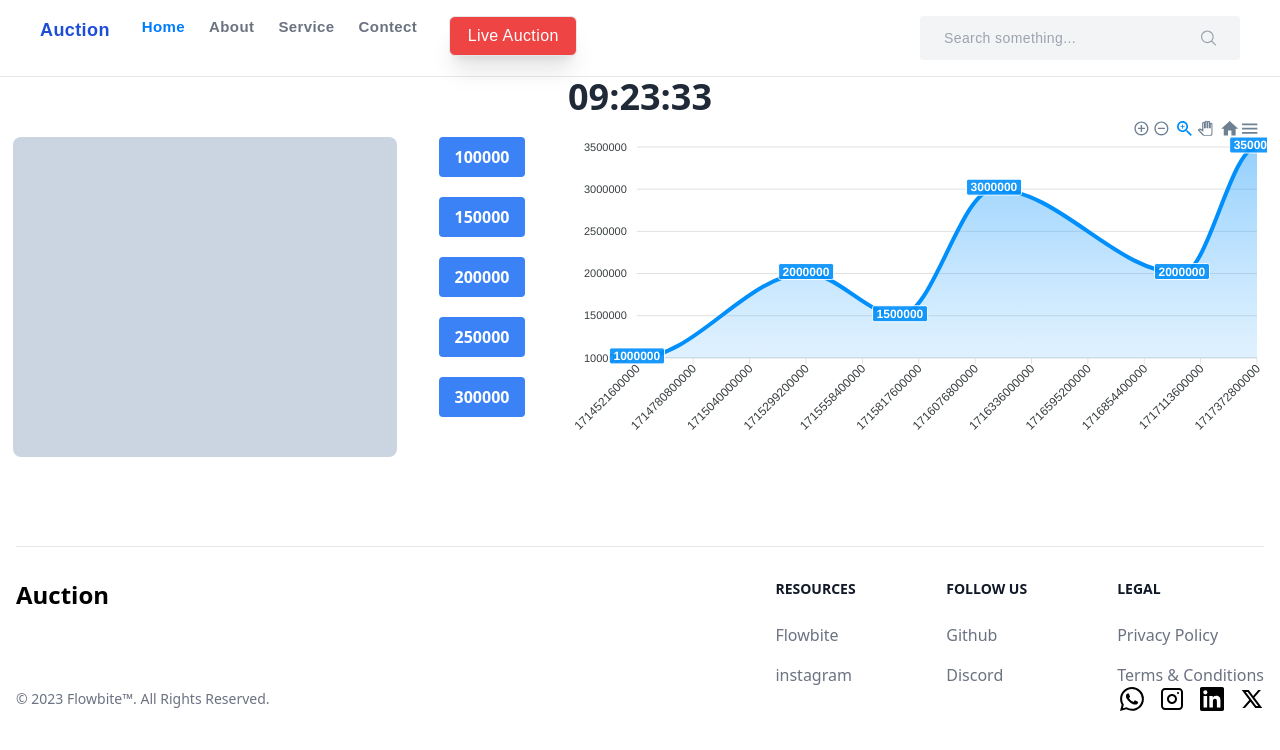
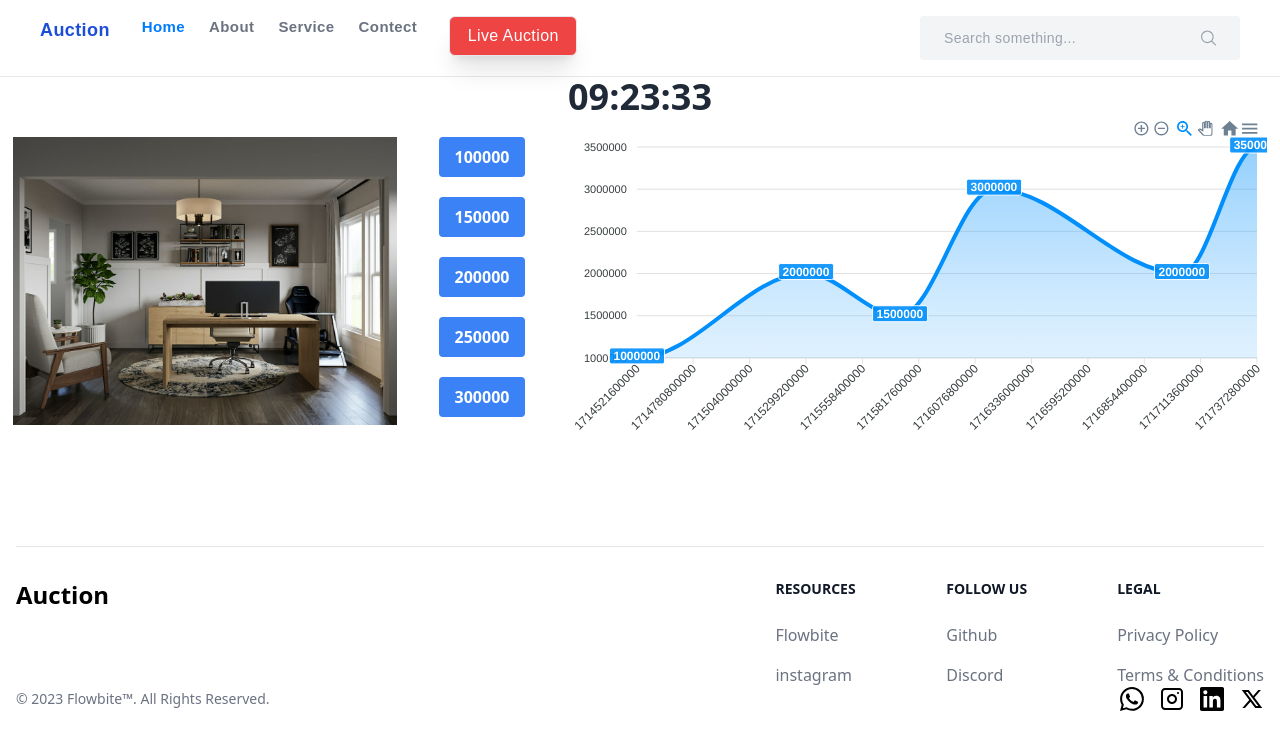
Before and after one commit to iamjuu/auction-app-using-react, a React (Vite) app: page /live in a window 1280 px wide. Shown: the top 750 px of the page. Built offline with nearby package versions, Linux system fonts and the light colour scheme.

Commit message:
dashBoard on work

```diff
--- a/src/components/btn.jsx
+++ b/src/components/btn.jsx
@@ -4,7 +4,7 @@ const btn = (props) => {
     const {className,name,style}=props
   return (
     <div>
-      {/* <button className={className} style={style}> {name} </button> */}
+      <button className={className} style={style}> {name} </button>
     </div>
   );
 }
--- a/src/pages/Agent/home.jsx
+++ b/src/pages/Agent/home.jsx
@@ -25,7 +25,7 @@ const Home = () => {
           <div>
             <Link to="/agent/addproperty">
               <AddBtn
-                className="bg-blue-500 hover:bg-blue-800 text-white font-bold py-2 px-4 rounded cursor-pointer"
+                className="bg-blue-500 hover:bg-blue-800  font-bold py-2 px-4 rounded cursor-pointer"
                 name={"Add property"}
               />
             </Link>
--- a/src/pages/user/live.jsx
+++ b/src/pages/user/live.jsx
@@ -2,13 +2,16 @@ import React from "react";
 import Graph from "../user/Graph";
 import Clock from "../user/clock";
 import PriceButton from "../../components/Home/PriceButton";
+import Bg1 from "../../assets/deatail/b4.jpeg"
 
 const live = () => {
   return (
     <>
       <Clock />
       <div className="  md:flex md:justify-around gap-4 ">
-        <div className="w-96 h-80 mt-5   bg-slate-300 rounded-lg"></div>
+        <div className="w-96 h-80 mt-5  rounded-lg">
+          <img src={Bg1} alt="" />
+        </div>
         {/* btn  */}
         <div className="flex  gap-5 mt-5 flex-col">
 
```
